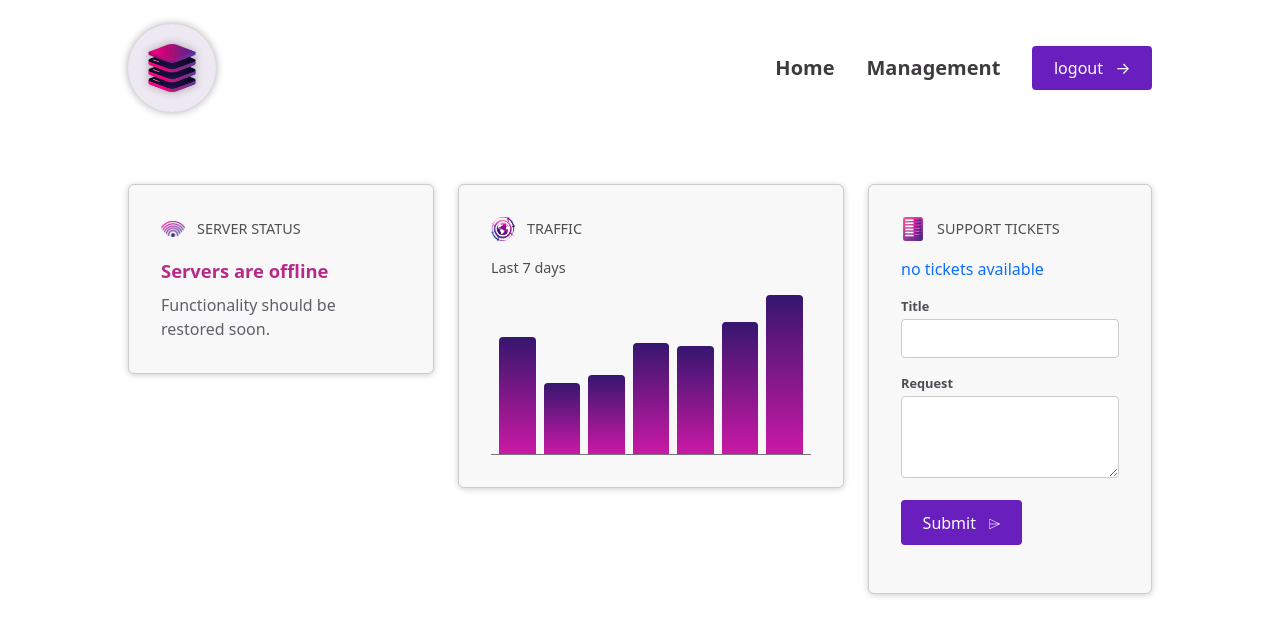
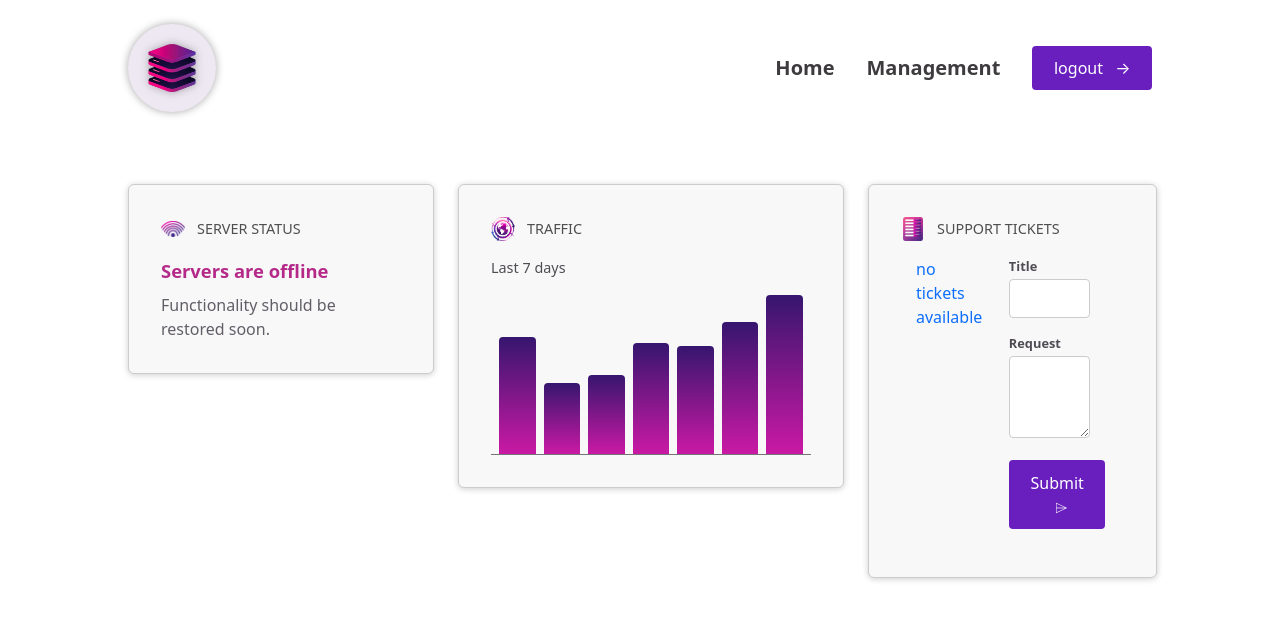
Before and after one commit to khaled-mohamed-ali/second-angular-training-project, an Angular app: page / in a window 1280 px wide. Shown: the top 636 px of the page. Built offline with nearby package versions, Linux system fonts and the light colour scheme.

Commit message:
change in tickets list item

```diff
--- a/src/app/dashboard/tickets/tickets.component.html
+++ b/src/app/dashboard/tickets/tickets.component.html
@@ -1,4 +1,5 @@
-<div>
+<div class="d-flex space-between">
+  <div class="col-5">
     <ul class="list-group">
       @for (ticket of tickets; track ticket.id) {
       <li class="list-group-item">
@@ -11,6 +12,7 @@
     </ul>
   </div>
 
-<div id="new-ticket">
+  <div id="new-ticket" class="col-6">
     <app-new-ticket (add)="onAdd($event)" />
   </div>
+</div>
```
Lines whose indentation alone changed are shown as unchanged.
